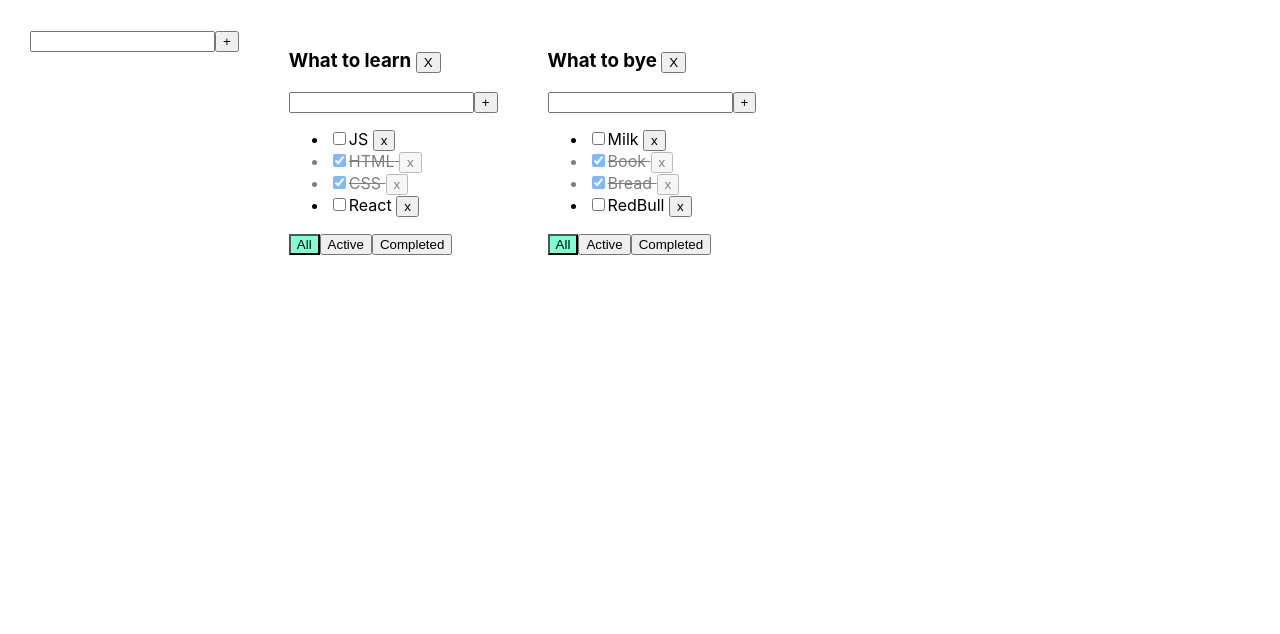
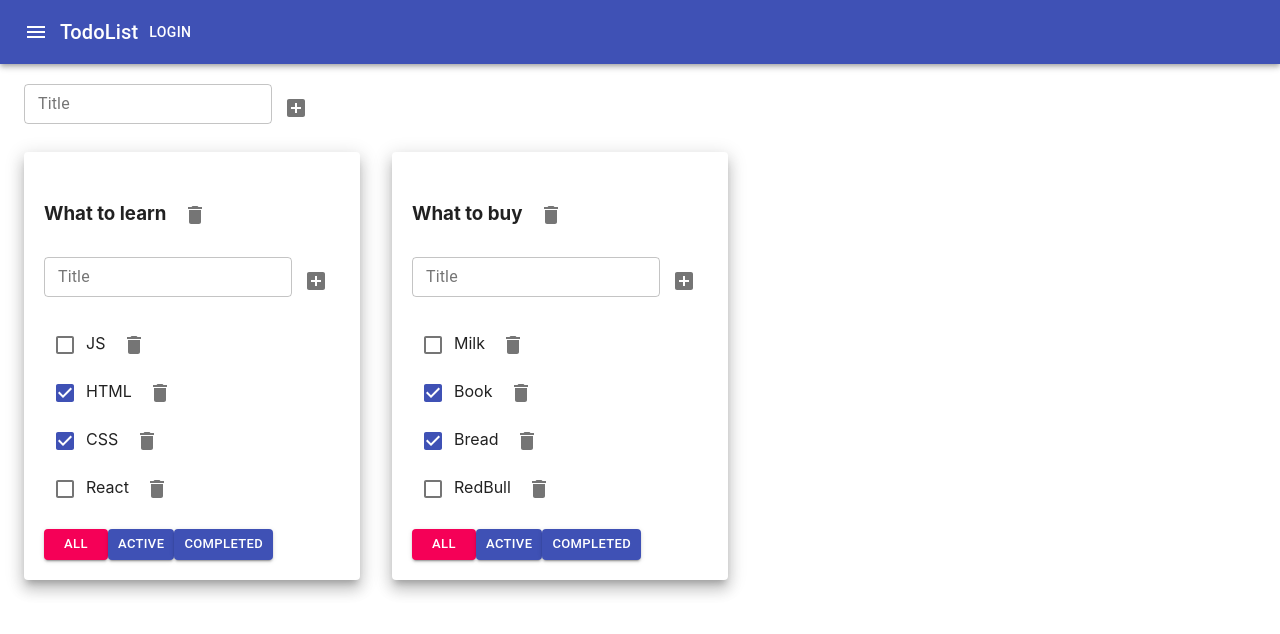
Before and after one commit to RamanSlinka/TodoList, a React (Create React App) app: page / in a window 1280 px wide. Shown: the top 634 px of the page. Built offline with nearby package versions, Linux system fonts and the light colour scheme.

Commit message:
add material ui at the project

```diff
--- a/package.json
+++ b/package.json
@@ -3,6 +3,8 @@
   "version": "0.1.0",
   "private": true,
   "dependencies": {
+    "@material-ui/core": "^4.11.3",
+    "@material-ui/icons": "^4.11.2",
     "@testing-library/jest-dom": "^4.2.4",
     "@testing-library/react": "^9.3.2",
     "@testing-library/user-event": "^7.1.2",
--- a/src/AddItemForm.tsx
+++ b/src/AddItemForm.tsx
@@ -1,4 +1,6 @@
 import React, {useState, KeyboardEvent, ChangeEvent} from "react";
+import {IconButton, TextField} from "@material-ui/core";
+import {AddBox} from "@material-ui/icons";
 
 
 type AddItemFormPropsType = {
@@ -6,10 +8,9 @@ type AddItemFormPropsType = {
 }
 
 
-export default function AddItemForm (props: AddItemFormPropsType) {
+export default function AddItemForm(props: AddItemFormPropsType) {
     const [title, setTitle] = useState<string>('')
     const [error, setError] = useState<boolean>(false)
-
 
 
     const changeTitle = (e: ChangeEvent<HTMLInputElement>) => {
@@ -31,16 +32,31 @@ export default function AddItemForm (props: AddItemFormPropsType) {
         setTitle('')
     }
 
-    return(
-            <div>
-                <input
+    return (
+        <div>
+            <TextField
+                variant={'outlined'}
+                size={'small'}
+                label={'Title'}
+                value={title}
+                onChange={changeTitle}
+                onKeyPress={onKeyPressAddItem}
+                error={error}
+                helperText={error}
+            />
+
+            {/* <input
                     value={title}
                     onChange={changeTitle}
                     onKeyPress={onKeyPressAddItem}
                     className={error ? 'error' : ''}
-                />
-                <button onClick={addItem}>+</button>
-                {error && <div className={'error-message'}> Title is required !</div>}
-            </div>
+                />*/}
+            {/*<button onClick={addItem}>+</button>*/}
+
+            <IconButton onClick={addItem}>
+                <AddBox/>
+            </IconButton>
+            {error && <div className={'error-message'}> Title is required !</div>}
+        </div>
     )
 }
--- a/src/App.css
+++ b/src/App.css
@@ -1,3 +1,4 @@
+/*
 .App {
   padding: 30px;
   display: flex;
@@ -24,4 +25,4 @@
 
 .error-message {
   color: red;
-}
+}*/
--- a/src/App.tsx
+++ b/src/App.tsx
@@ -3,6 +3,8 @@ import './App.css';
 import {Todolist} from "./Todolist";
 import {v1} from "uuid";
 import AddItemForm from "./AddItemForm";
+import {AppBar, Button, Container, Grid, IconButton, Toolbar, Typography, Paper} from "@material-ui/core";
+import {Menu} from "@material-ui/icons";
 
 export type TaskType = {
     title: string
@@ -29,7 +31,7 @@ export default function App() {
 
     const [todoLists, setTodoLists] = useState<Array<TodolistType>>([
         {id: todoListID_1, title: 'What to learn', filter: 'all'},
-        {id: todoListID_2, title: 'What to bye', filter: 'all'}
+        {id: todoListID_2, title: 'What to buy', filter: 'all'}
     ])
 
     const [tasks, setTasks] = useState<TaskStateType>({
@@ -102,12 +104,12 @@ export default function App() {
     }
 
     function removeTodolist(todoListID: string) {
-       setTodoLists( todoLists.filter(tl => tl.id !== todoListID))
+        setTodoLists(todoLists.filter(tl => tl.id !== todoListID))
         delete tasks[todoListID]
 
     }
 
-    function addTodoList(title:string) {
+    function addTodoList(title: string) {
         const newTodoListID = v1()
         const newTodoList: TodolistType = {id: newTodoListID, title: title, filter: 'all'}
         setTodoLists([...todoLists, newTodoList])
@@ -126,6 +128,8 @@ export default function App() {
                 tasksForTodoList = tasksForTodoList.filter(t => t.isDone === true)
             }
             return (
+                <Grid item key={tl.id}>
+                    <Paper elevation={10} style={{padding: '20px'}}>
                         <Todolist
                             id={tl.id}
                             title={tl.title}
@@ -139,12 +143,33 @@ export default function App() {
                             changeTaskTitle={changeTaskTitle}
                             changeTodoListTitle={changeTodoListTitle}
                         />
+                    </Paper>
+                </Grid>
             )
         }
     )
     return (
         <div className="App">
-            <AddItemForm addItem={addTodoList} />
+            <AppBar position="static">
+                <Toolbar>
+                    <IconButton edge="start" color="inherit" aria-label="menu">
+                        <Menu/>
+                    </IconButton>
+                    <Typography variant="h6">
+                        TodoList
+                    </Typography>
+                    <Button color="inherit">Login</Button>
+                </Toolbar>
+            </AppBar>
+
+            <Container fixed>
+                <Grid container style={{padding: '20px 0'}}>
+                    <AddItemForm addItem={addTodoList}/>
+                </Grid>
+                <Grid container spacing={4}>
                     {todoListComponents}
+                </Grid>
+            </Container>
         </div>
-    )}
+    )
+}
--- a/src/EditableSpan.tsx
+++ b/src/EditableSpan.tsx
@@ -1,4 +1,5 @@
 import React, {useState, KeyboardEvent, ChangeEvent} from "react";
+import {TextField} from "@material-ui/core";
 
 type EditableSpanPropsType = {
     title: string
@@ -18,8 +19,8 @@ export default function EditableSpan(props: EditableSpanPropsType) {
         setTitle(e.currentTarget.value)
 
     }
-    const onEnter = (e:any) => {
-        if(e.key === 'Enter') {
+    const onEnter = (e: any) => {
+        if (e.key === 'Enter') {
             setEditMode(!editMode)
             props.changeTitle(title)
         }
@@ -27,13 +28,23 @@ export default function EditableSpan(props: EditableSpanPropsType) {
 
 
     return (
-        editMode ? <input
+        editMode ? <TextField
+                variant={'standard'}
+                color={'primary'}
+                size={'small'}
                 value={title}
                 autoFocus={true}
                 onChange={changeTitle}
                 onBlur={offEditMode}
                 onKeyPress={onEnter}
             />
+            /*<input
+                value={title}
+                autoFocus={true}
+                onChange={changeTitle}
+                onBlur={offEditMode}
+                onKeyPress={onEnter}
+            />*/
             : <span onDoubleClick={onEditMode}>{props.title} </span>
     )
 }
--- a/src/Todolist.tsx
+++ b/src/Todolist.tsx
@@ -2,6 +2,8 @@ import React, {useState, KeyboardEvent, ChangeEvent} from "react";
 import {FilterValuesType, TaskType} from "./App";
 import AddItemForm from "./AddItemForm";
 import EditableSpan from "./EditableSpan";
+import {Button, Checkbox, IconButton} from "@material-ui/core";
+import {Delete} from "@material-ui/icons";
 
 
 type TodolistPropsType = {
@@ -21,9 +23,7 @@ type TodolistPropsType = {
 export function Todolist(props: TodolistPropsType) {
 
     const addTask = (title: string) => props.addTask(title, props.id)
-
     const changeTodoListTitle = (title: string) => props.changeTodoListTitle(title, props.id)
-
     const setAllFilter = () => {
         props.changeTodoListFilter('all', props.id)
     }
@@ -47,15 +47,23 @@ export function Todolist(props: TodolistPropsType) {
 
         return (
             <li key={t.id} className={t.isDone ? "is-done" : ''}>
-                <input
+                <Checkbox
+                    checked={t.isDone}
+                    onChange={changeTaskStatus}
+                    color={'primary'}
+                />
+
+               {/* <input
                     type="checkbox"
                     checked={t.isDone}
-                    onChange={changeTaskStatus}/>
+                    onChange={changeTaskStatus}/>*/}
 
                 <EditableSpan title={t.title} changeTitle={changeTaskTitle}/>
 
-                <button onClick={removeTask}>x
-                </button>
+
+                <IconButton onClick={removeTask}>
+                    <Delete/>
+                </IconButton>
             </li>
         )
     })
@@ -64,28 +72,37 @@ export function Todolist(props: TodolistPropsType) {
             <h3>
 
             <EditableSpan title={props.title} changeTitle={changeTodoListTitle} />
-                <button onClick={removeTodoList}>X</button>
+
+               <IconButton onClick={removeTodoList}>
+                   <Delete/>
+               </IconButton>
 
             </h3>
 
             <AddItemForm addItem={addTask}/>
 
-            <ul>
+            <ul style={{listStyle: 'none', paddingLeft: '0' }}>
                 {tasks}
             </ul>
             <div>
-                <button
-                    className={props.filter === 'all' ? "activity" : ''}
+                <Button
+                    variant={'contained'}
+                    color={props.filter === 'all' ? "secondary" : 'primary'}
+                    size={'small'}
                     onClick={setAllFilter}>All
-                </button>
-                <button
-                    className={props.filter === 'active' ? "activity" : ''}
+                </Button>
+                <Button
+                    variant={'contained'}
+                    color={props.filter === 'active' ? "secondary" : 'primary'}
+                    size={'small'}
                     onClick={setActiveFilter}>Active
-                </button>
-                <button
-                    className={props.filter === 'completed' ? "activity" : ''}
+                </Button>
+                <Button
+                    variant={'contained'}
+                    color={props.filter === 'completed' ? "secondary" : 'primary'}
+                    size={'small'}
                     onClick={setCompletedFilter}>Completed
-                </button>
+                </Button>
             </div>
         </div>
     );
```
Also changed, not shown: 1 other file (tests, documents, lock files or other folders). Lines whose indentation alone changed are shown as unchanged.
